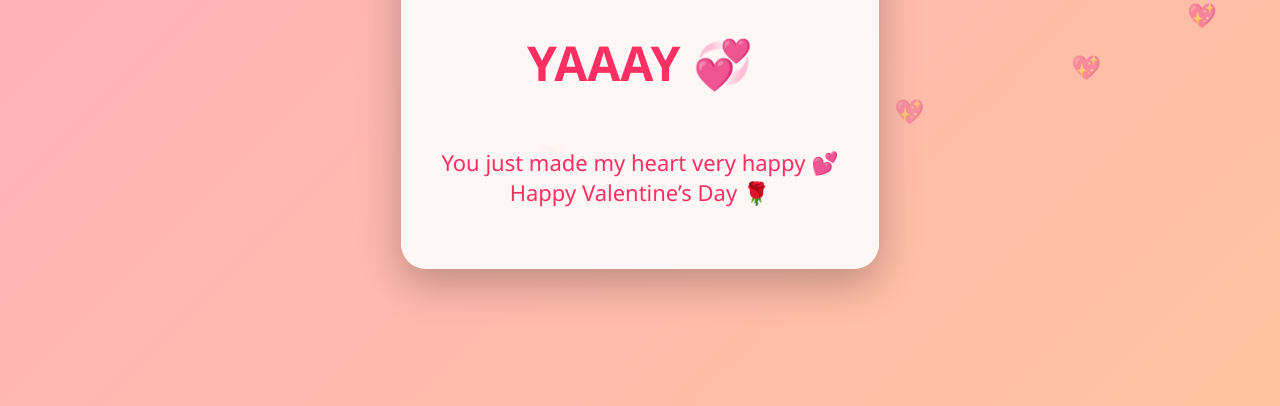
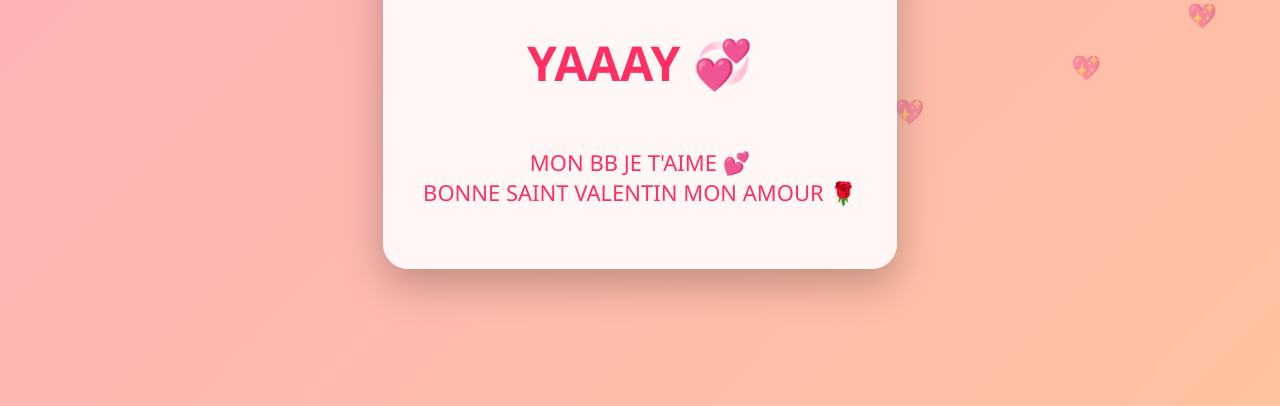
Before and after one commit to Amalean-cpu/Valentine, a plain HTML site: page index.html in a window 1280 px wide. Both pictures are taken after a click on the button "Yes 💖". Shown: the part 394-800 px from the top of the page. Drawn offline with Linux system fonts and the light colour scheme.

Commit message:
Update index.html

```diff
--- a/index.html
+++ b/index.html
@@ -110,8 +110,8 @@
     <img src="https://media.giphy.com/media/l0MYB8Ory7Hqefo9a/giphy.gif">
     <h1>YAAAY 💞</h1>
     <p style="font-size:22px; color:#ff2e63;">
-      You just made my heart very happy 💕<br>
-      Happy Valentine’s Day 🌹
+      MON BB JE T'AIME 💕<br>
+      BONNE SAINT VALENTIN MON AMOUR 🌹
     </p>
   </div>
 
```
